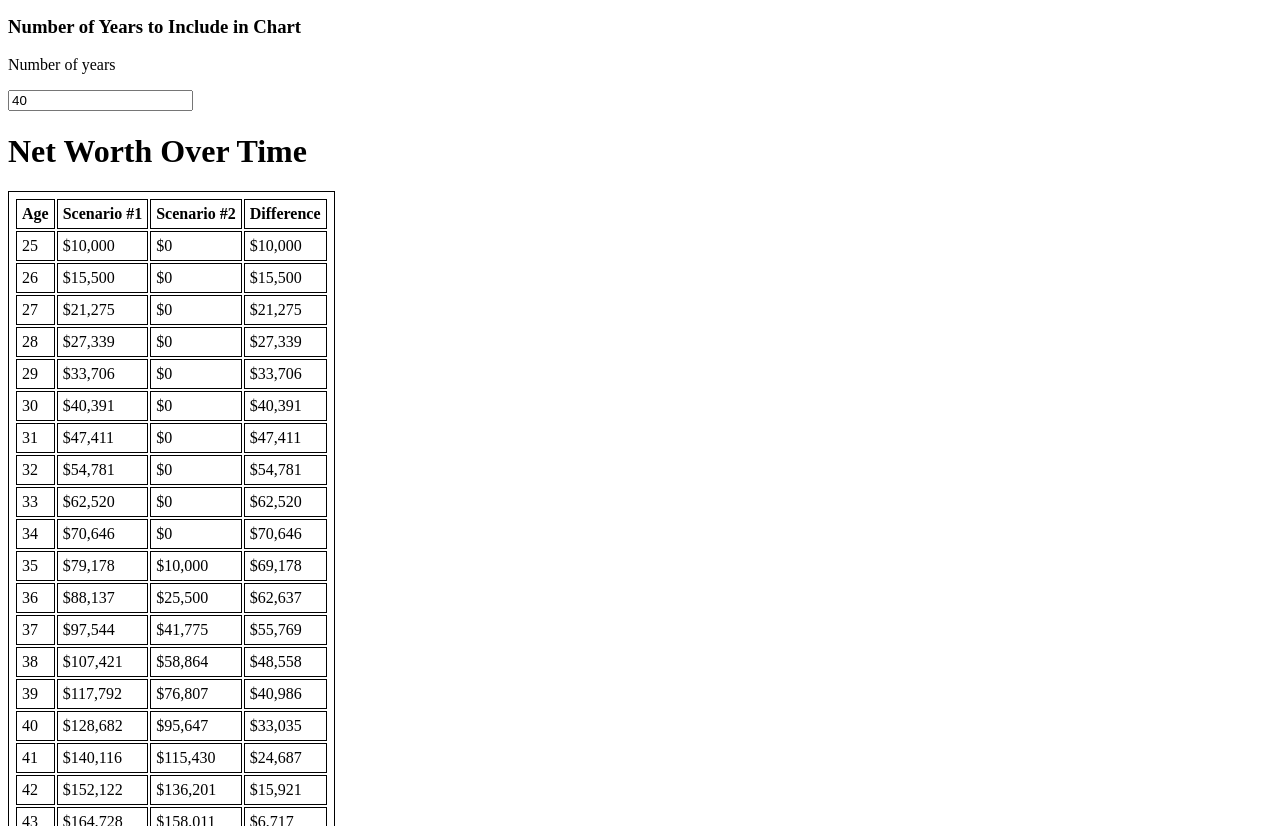
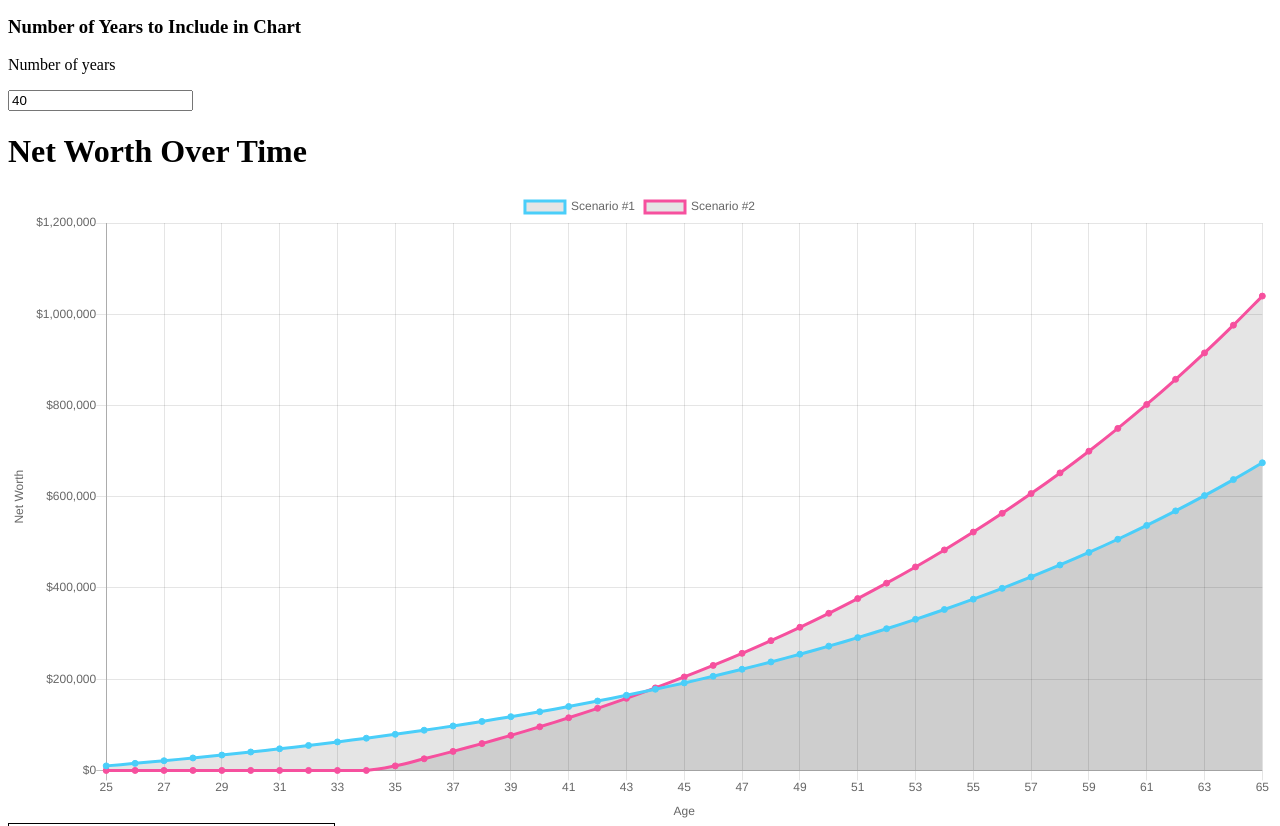
Before and after one commit to getToTheChopin/net-worth-scenario-tool, a plain HTML site: page index.html in a window 1280 px wide. Shown: the part 719-1545 px from the top of the page. Drawn offline with nearby package versions, Linux system fonts and the light colour scheme.

Commit message:
Add chart using chart.js

```diff
--- a/index.html
+++ b/index.html
@@ -33,17 +33,16 @@
             <p>Number of years</p><input type="number" class="netWorthInputField" id="numberYearsNetWorth" value="40">
         </div>
 
-        <div id="netWorthChart">
+        <div id="netWorthChartDiv">
+            <h1>Net Worth Over Time</h1>
+            <canvas id="netWorthChart"></canvas>
+        </div>
+
+        <div id="netWorthTableDiv">
 
         </div>
 
-        <div id="netWorthTableDiv">
-            <h1>Net Worth Over Time</h1>
-
-        </div>
-
-
-
+        <script src="https://cdnjs.cloudflare.com/ajax/libs/Chart.js/2.4.0/Chart.min.js"></script>
         <script src="netWorthScript.js"> </script>
     </body>
 
--- a/netWorthScript.js
+++ b/netWorthScript.js
@@ -18,10 +18,83 @@ let sc1Array = [];
 let sc2Array = [];
 let differenceArray = [];
 
+let chart;
+
 initValues();
 addInputEventListeners();
 generateNetWorthArrays();
+drawNetWorthChart();
 createNetWorthTable();
+
+function drawNetWorthChart(){
+    var ctx = document.getElementById('netWorthChart').getContext('2d');
+    chart = new Chart(ctx, {
+        // The type of chart we want to create
+        type: 'line',
+
+        // The data for our dataset
+        data: {
+            labels: ageArray,
+            datasets: [
+                {
+                    label: "Scenario #1",
+                    borderColor: 'rgb(74, 206, 249)',
+                    pointBackgroundColor: 'rgb(74, 206, 249)',
+                    data: sc1Array,
+                    pointHitRadius: 7,
+                },
+
+                {
+                    label: "Scenario #2",
+                    borderColor: 'rgb(246, 80, 158)',
+                    pointBackgroundColor: 'rgb(246, 80, 158)',
+                    data: sc2Array,
+                    pointHitRadius: 7,
+                },
+
+
+            ]
+        },
+
+        // Configuration options go here
+        options: {
+            tooltips: {
+                mode: 'nearest'
+            },
+
+            scales: {
+                yAxes: [{
+                    ticks: {
+                        // Include a dollar sign in the ticks
+                        callback: function(value, index, values) {
+                            return '$' + value.toLocaleString();
+                        }
+                    },
+
+                    scaleLabel: {
+                        display: true,
+                        labelString: "Net Worth",
+                    },
+                }],
+
+                xAxes: [{
+                    ticks: {
+                        userCallback: function(item, index) {
+                            if (!(index % 2)) return item;
+                         },
+                         autoSkip: false
+                    },
+
+                    scaleLabel: {
+                        display: true,
+                        labelString: "Age",
+                    },
+                }],
+            },
+        }
+    });
+}
+
 
 function initValues() {
 
@@ -65,10 +138,14 @@ function addInputEventListeners() {
 function refreshNetWorthCalcs() {
     console.log("refresh net worth calcs");
 
+    chart.destroy();
+
     let table = document.getElementById("netWorthTable");
     table.parentNode.removeChild(table);
+
     initValues();
     generateNetWorthArrays();
+    drawNetWorthChart();
     createNetWorthTable();
 
 }
```
Also changed, not shown: package-lock.json (added).
